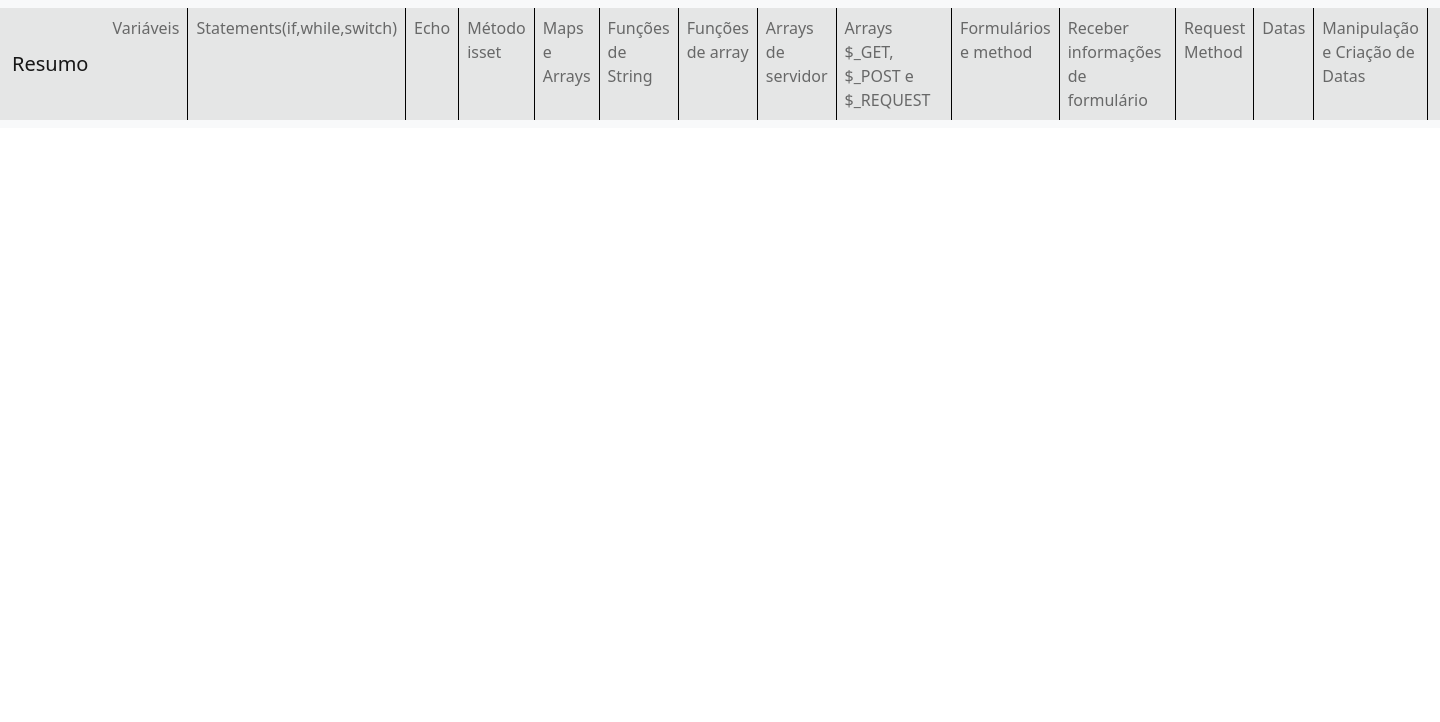
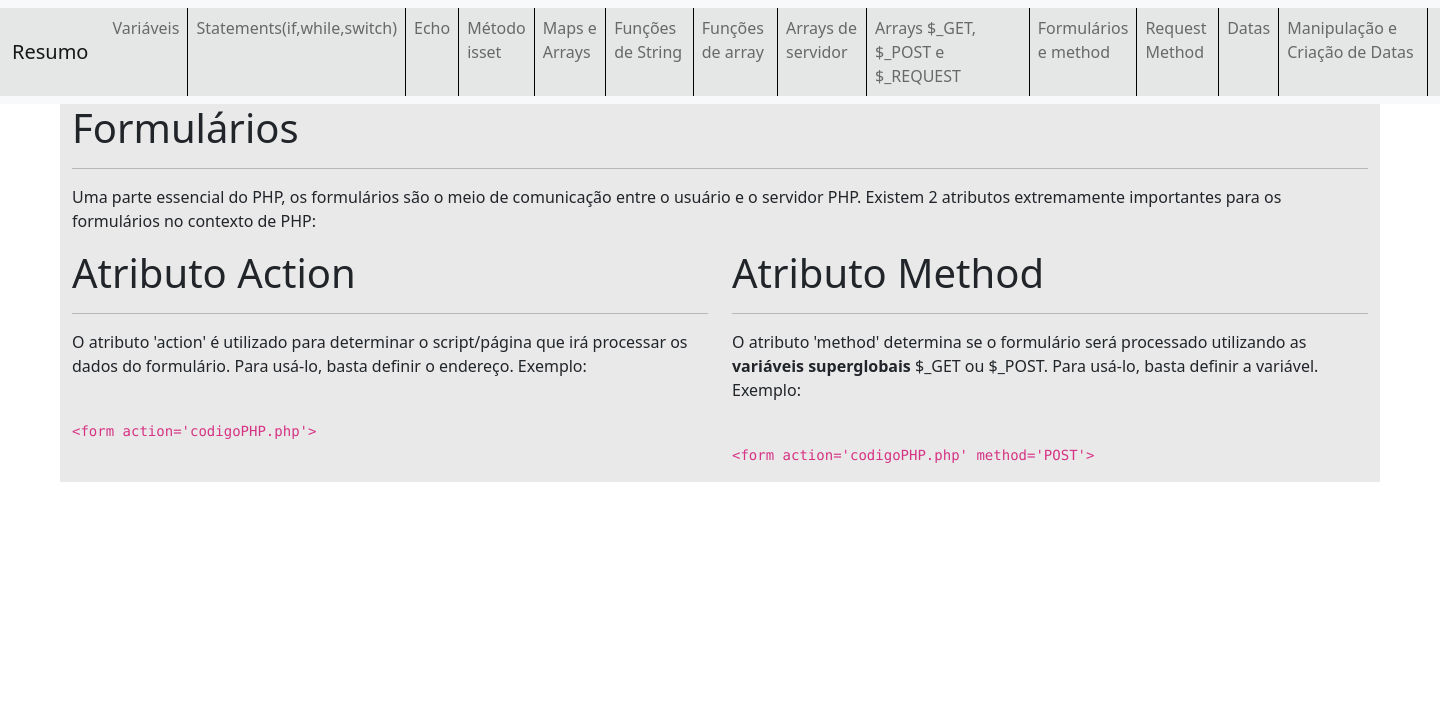
Before and after one commit to davMac606/resumoPHP, a PHP site: page /forms.php in a window 1440 px wide. Shown: the top 722 px of the page. Run offline with PHP 8.4, Linux system fonts and the light colour scheme.

Commit message:
Removido 'forminfo.php', já que foi adicionado em 'forms.php'

```diff
--- a/arrayfun.php
+++ b/arrayfun.php
@@ -48,9 +48,6 @@
           </li>
           <li class="nav-item" style="border-right: 1px solid black;">
             <a class="nav-link" href="forms.php">Formulários e method</a>
-          </li>
-          <li class="nav-item" style="border-right: 1px solid black;">
-            <a class="nav-link" href="forminfo.php">Receber informações de formulário</a>
           </li>
           <li class="nav-item" style="border-right: 1px solid black;">
             <a class="nav-link" href="reqmeth.php">Request Method</a>
--- a/datas.php
+++ b/datas.php
@@ -48,9 +48,6 @@
           </li>
           <li class="nav-item" style="border-right: 1px solid black;">
             <a class="nav-link" href="forms.php">Formulários e method</a>
-          </li>
-          <li class="nav-item" style="border-right: 1px solid black;">
-            <a class="nav-link" href="forminfo.php">Receber informações de formulário</a>
           </li>
           <li class="nav-item" style="border-right: 1px solid black;">
             <a class="nav-link" href="reqmeth.php">Request Method</a>
--- a/echo.php
+++ b/echo.php
@@ -53,9 +53,6 @@
           </li>
           <li class="nav-item" style="border-right: 1px solid black;">
             <a class="nav-link" href="forms.php">Formulários e method</a>
-          </li>
-          <li class="nav-item" style="border-right: 1px solid black;">
-            <a class="nav-link" href="forminfo.php">Receber informações de formulário</a>
           </li>
           <li class="nav-item" style="border-right: 1px solid black;">
             <a class="nav-link" href="reqmeth.php">Request Method</a>
--- a/forms.php
+++ b/forms.php
@@ -50,9 +50,6 @@
             <a class="nav-link" href="forms.php">Formulários e method</a>
           </li>
           <li class="nav-item" style="border-right: 1px solid black;">
-            <a class="nav-link" href="forminfo.php">Receber informações de formulário</a>
-          </li>
-          <li class="nav-item" style="border-right: 1px solid black;">
             <a class="nav-link" href="reqmeth.php">Request Method</a>
           </li>
           <li class="nav-item" style="border-right: 1px solid black;">
@@ -65,6 +62,28 @@
       </div>
     </div>
   </nav>
+  <div class="container container-fluid">
+    <div class="row">
+      <div class="col-md-12 col-sm-12">
+        <h1>Formulários</h1>
+        <hr>
+        <p>Uma parte essencial do PHP, os formulários são o meio de comunicação entre o usuário e o servidor PHP. Existem 2 atributos extremamente importantes para os formulários no contexto de PHP:</p>
+      </div>
+    </div>
+    <div class="row">
+      <div class="col-md-6 col-sm-12">
+        <h1>Atributo Action</h1>
+        <hr>
+        <p>O atributo 'action' é utilizado para determinar o script/página que irá processar os dados do formulário. Para usá-lo, basta definir o endereço. Exemplo:</p><br>
+        <p><code>&ltform action='codigoPHP.php'&gt</code></p>
+      </div>
+      <div class="col-md-6 col-sm-12">
+        <h1>Atributo Method</h1>
+        <hr>
+        <p>O atributo 'method' determina se o formulário será processado utilizando as <b>variáveis superglobais</b> $_GET ou $_POST. Para usá-lo, basta definir a variável. Exemplo: </p><br>
+        <p><code>&ltform action='codigoPHP.php' method='POST'&gt</code></p>
+      </div>
+  </div>
 <div class="container-fluid">
         <div class="row">
           <div class="col-6">
@@ -73,7 +92,7 @@
             </a>
           </div>
           <div class="col-6">
-            <a href="forminfo.php">
+            <a href="reqmeth.php">
             <button class="btn btn-secondary position-absolute bottom-0 end-0 mb-3 btn-success">Próximo</button>
             </a>
           </div>
--- a/gaslightdata.php
+++ b/gaslightdata.php
@@ -47,9 +47,6 @@
                 <a class="nav-link" href="forms.php">Formulários e method</a>
               </li>
               <li class="nav-item" style="border-right: 1px solid black;">
-                <a class="nav-link" href="forminfo.php">Receber informações de formulário</a>
-              </li>
-              <li class="nav-item" style="border-right: 1px solid black;">
                 <a class="nav-link" href="reqmeth.php">Request Method</a>
               </li>
               <li class="nav-item" style="border-right: 1px solid black;">
--- a/index.php
+++ b/index.php
@@ -48,9 +48,6 @@
           </li>
           <li class="nav-item" style="border-right: 1px solid black;">
             <a class="nav-link" href="forms.php">Formulários e method</a>
-          </li>
-          <li class="nav-item" style="border-right: 1px solid black;">
-            <a class="nav-link" href="forminfo.php">Receber informações de formulário</a>
           </li>
           <li class="nav-item" style="border-right: 1px solid black;">
             <a class="nav-link" href="reqmeth.php">Request Method</a>
--- a/isset.php
+++ b/isset.php
@@ -53,9 +53,6 @@
           </li>
           <li class="nav-item" style="border-right: 1px solid black;">
             <a class="nav-link" href="forms.php">Formulários e method</a>
-          </li>
-          <li class="nav-item" style="border-right: 1px solid black;">
-            <a class="nav-link" href="forminfo.php">Receber informações de formulário</a>
           </li>
           <li class="nav-item" style="border-right: 1px solid black;">
             <a class="nav-link" href="reqmeth.php">Request Method</a>
--- a/mapsarrays.php
+++ b/mapsarrays.php
@@ -53,9 +53,6 @@
           </li>
           <li class="nav-item" style="border-right: 1px solid black;">
             <a class="nav-link" href="forms.php">Formulários e method</a>
-          </li>
-          <li class="nav-item" style="border-right: 1px solid black;">
-            <a class="nav-link" href="forminfo.php">Receber informações de formulário</a>
           </li>
           <li class="nav-item" style="border-right: 1px solid black;">
             <a class="nav-link" href="reqmeth.php">Request Method</a>
--- a/reqmeth.php
+++ b/reqmeth.php
@@ -46,9 +46,6 @@
               <li class="nav-item" style="border-right: 1px solid black;">
                 <a class="nav-link" href="forms.php">Formulários e method</a>
               </li>
-              <li class="nav-item" style="border-right: 1px solid black;">
-                <a class="nav-link" href="forminfo.php">Receber informações de formulário</a>
-              </li>
               <li class="nav-item disabled" style="border-right: 1px solid black;">
                 <a class="nav-link" href="reqmeth.php">Request Method</a>
               </li>
@@ -64,7 +61,7 @@
       </nav>
       <div class="container-fluid">
         <div class="row">
-          <div class="col-6"><a href="forminfo.php">
+          <div class="col-6"><a href="forms.php">
             <button class="btn btn-primary position-absolute bottom-0 start-0 mb-3 btn-danger">Anterior</button></a>
           </div>
           <div class="col-6"><a href="datas.php">
--- a/serverarray.php
+++ b/serverarray.php
@@ -45,9 +45,6 @@
               </li>
               <li class="nav-item" style="border-right: 1px solid black;">
                 <a class="nav-link" href="forms.php">Formulários e method</a>
-              </li>
-              <li class="nav-item" style="border-right: 1px solid black;">
-                <a class="nav-link" href="forminfo.php">Receber informações de formulário</a>
               </li>
               <li class="nav-item" style="border-right: 1px solid black;">
                 <a class="nav-link" href="reqmeth.php">Request Method</a>
--- a/stmt.php
+++ b/stmt.php
@@ -45,9 +45,6 @@
               </li>
               <li class="nav-item" style="border-right: 1px solid black;">
                 <a class="nav-link" href="forms.php">Formulários e method</a>
-              </li>
-              <li class="nav-item" style="border-right: 1px solid black;">
-                <a class="nav-link" href="forminfo.php">Receber informações de formulário</a>
               </li>
               <li class="nav-item" style="border-right: 1px solid black;">
                 <a class="nav-link" href="reqmeth.php">Request Method</a>
--- a/stringfun.php
+++ b/stringfun.php
@@ -47,9 +47,6 @@
                 <a class="nav-link" href="forms.php">Formulários e method</a>
               </li>
               <li class="nav-item" style="border-right: 1px solid black;">
-                <a class="nav-link" href="forminfo.php">Receber informações de formulário</a>
-              </li>
-              <li class="nav-item" style="border-right: 1px solid black;">
                 <a class="nav-link" href="reqmeth.php">Request Method</a>
               </li>
               <li class="nav-item" style="border-right: 1px solid black;">
--- a/vars.php
+++ b/vars.php
@@ -45,9 +45,6 @@
               </li>
               <li class="nav-item" style="border-right: 1px solid black;">
                 <a class="nav-link" href="forms.php">Formulários e method</a>
-              </li>
-              <li class="nav-item" style="border-right: 1px solid black;">
-                <a class="nav-link" href="forminfo.php">Receber informações de formulário</a>
               </li>
               <li class="nav-item" style="border-right: 1px solid black;">
                 <a class="nav-link" href="reqmeth.php">Request Method</a>
```
Also changed, not shown: forminfo.php (deleted, +0 -106 lines), getpostreq.php (+28 -0 lines).
